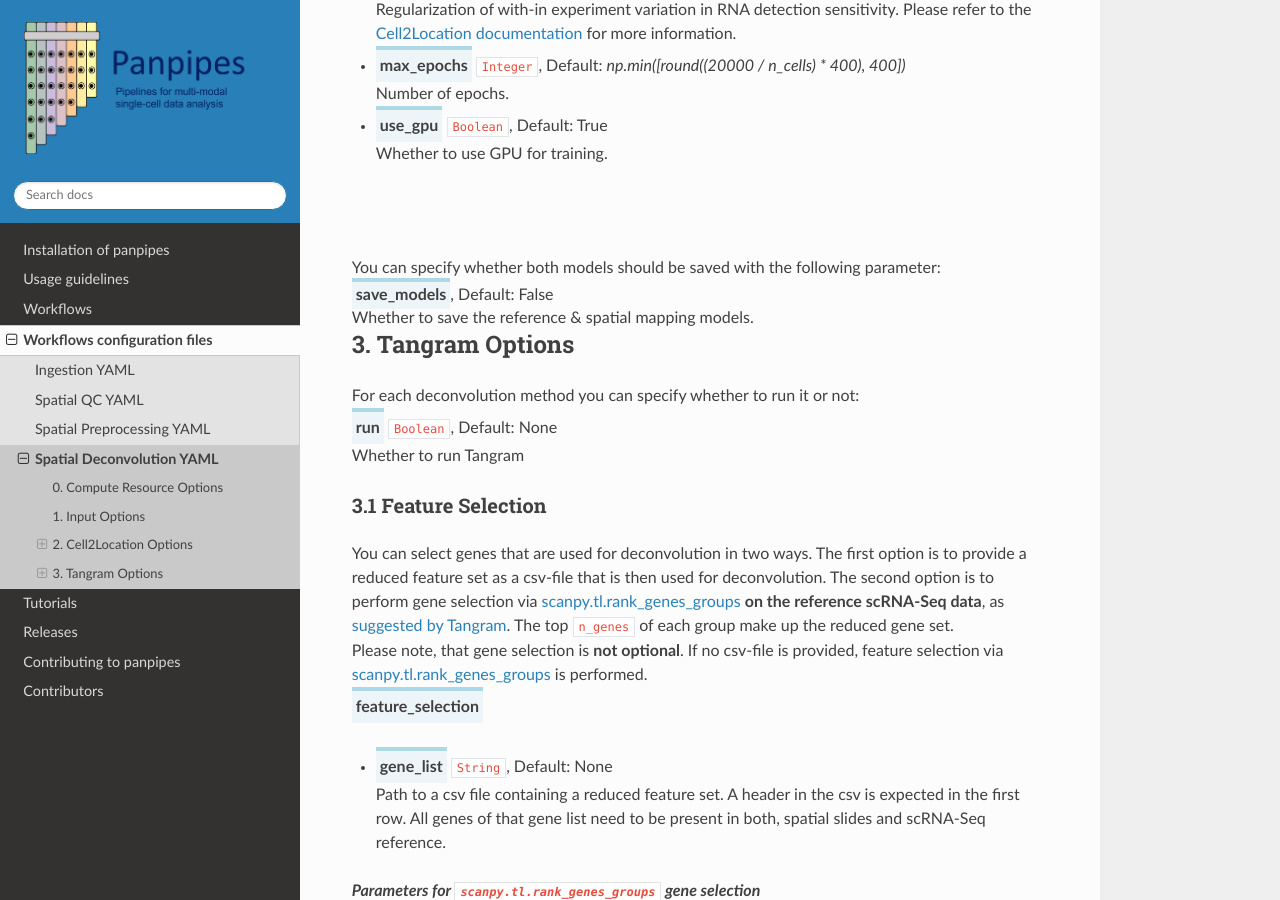
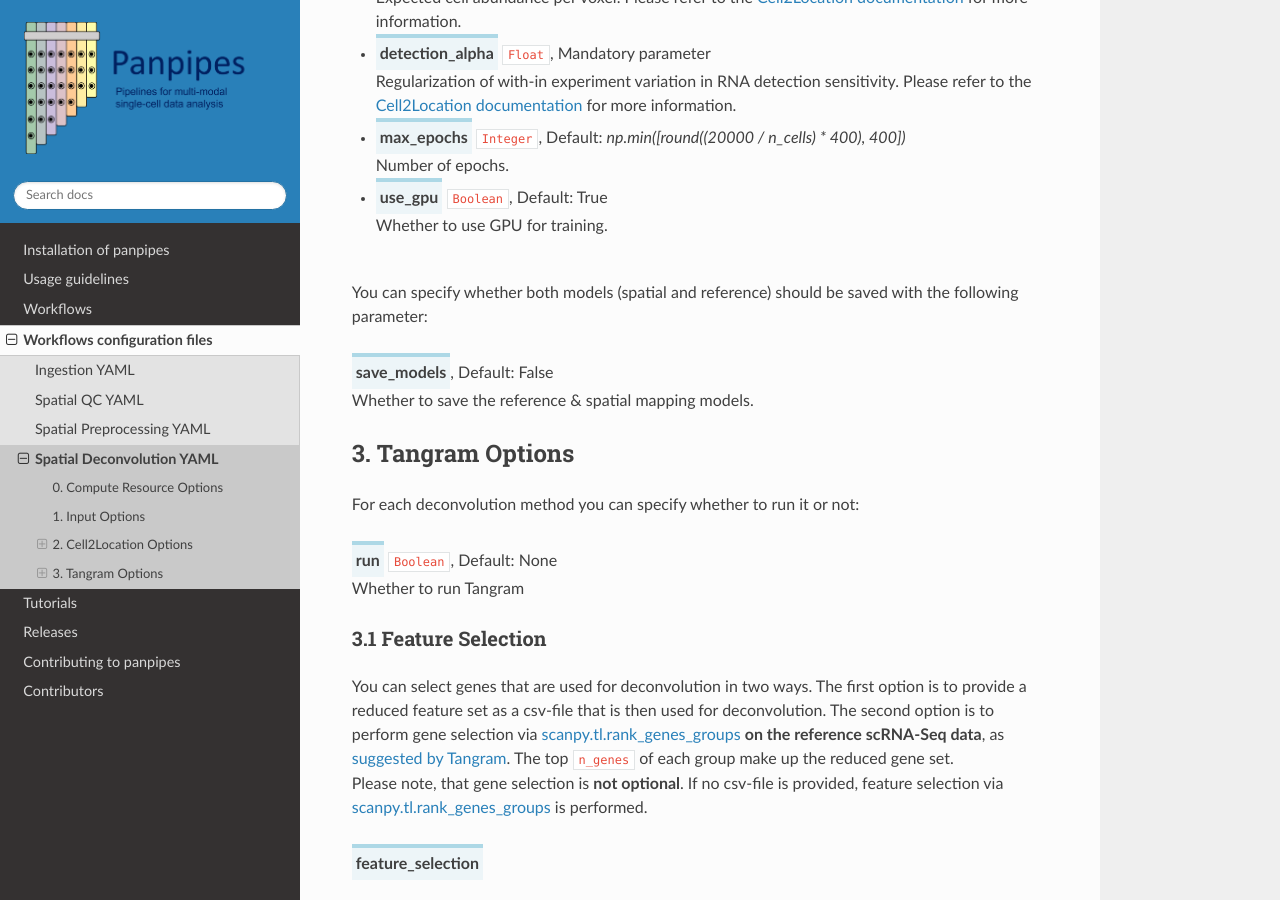
Before and after one commit to bio-la/panpipes-nextflow, a Sphinx documentation site: the page built from docs/yaml_docs/spatial_deconvolution.md, in a window 1280 px wide and 900 px high, scrolled down 3672 px. Built offline with Sphinx 7.4.7 and the Read the Docs theme 2.0.0, drawn with Linux system fonts in a browser that asks for light colours.

Commit message:
fix spaces

```diff
--- a/docs/yaml_docs/spatial_deconvolution.md
+++ b/docs/yaml_docs/spatial_deconvolution.md
@@ -47,6 +47,7 @@
 ## 1. Input Options
 With the `deconvolution_spatial` workflow, one or multiple spatial slides can be deconvoluted in one run. For that, a `MuData` object for each slide is expected, with the spatial data saved in `mdata.mod["spatial"]`. The spatial slides are deconvoluted **using the same reference**. For the reference, one `MuData` with the gene expression data saved in `mdata.mod["rna"]` is expected as input. Please note, that the same parameter setting is used for each slide. <br> For the **spatial** input, the workflow, therefore, reads in **all `.h5mu` objects of a directory** (see below). **The spatial and single-cell data thus need to be saved in different folders.**
 <br>
+
 <span class="parameter">input</span><br>
   - <span class="parameter">spatial</span> `String`, Mandatory parameter<br>
         Path to folder containing one or multiple `MuDatas` of spatial data. The pipeline is reading in all `MuData` files in that folder and assuming that they are `MuDatas` of spatial slides.
@@ -59,6 +60,7 @@
 
 For each deconvolution method you can specify whether to run it or not:
 <br>
+
 <span class="parameter">run</span> `Boolean`, Default: None<br>
     Whether to run Cell2location
 
@@ -67,6 +69,7 @@
 
 You can select genes that are used for deconvolution in two ways. The first option is to provide a reduced feature set as a csv-file that is then used for deconvolution. The second option is to perform gene selection [according to Cell2Location](https://cell2location.readthedocs.io/en/latest/cell2location.utils.filtering.html). <br> Please note, that gene selection is **not optional**. If no csv-file is provided, feature selection [according to Cell2Location.](https://cell2location.readthedocs.io/en/latest/cell2location.utils.filtering.html) is performed.
 <br>
+
 <span class="parameter">feature_selection</span><br>
   - <span class="parameter">gene_list</span> `String`, Default: None<br>
     Path to a csv file containing a reduced feature set. A header in the csv is expected in the first row. All genes of that gene list need to be present in both, spatial slides and scRNA-Seq reference.
@@ -138,10 +141,12 @@
     Whether to use GPU for training.
 
 
-###
 <br>
-You can specify whether both models should be saved with the following parameter:
+
+
+You can specify whether both models (spatial and reference) should be saved with the following parameter:
 <br>
+
 <span class="parameter">save_models</span>, Default: False<br>
     Whether to save the reference & spatial mapping models.
 
@@ -151,6 +156,7 @@
 
 For each deconvolution method you can specify whether to run it or not:
 <br>
+
 <span class="parameter">run</span> `Boolean`, Default: None<br>
     Whether to run Tangram
 
@@ -159,6 +165,7 @@
 
 You can select genes that are used for deconvolution in two ways. The first option is to provide a reduced feature set as a csv-file that is then used for deconvolution. The second option is to perform gene selection via [scanpy.tl.rank_genes_groups](https://scanpy.readthedocs.io/en/stable/generated/scanpy.tl.rank_genes_groups.html) **on the reference scRNA-Seq data**, as [suggested by Tangram](https://tangram-sc.readthedocs.io/en/latest/tutorial_sq_link.html#Pre-processing). The top `n_genes` of each group make up the reduced gene set. <br> Please note, that gene selection is **not optional**. If no csv-file is provided, feature selection via [scanpy.tl.rank_genes_groups](https://scanpy.readthedocs.io/en/stable/generated/scanpy.tl.rank_genes_groups.html) is performed.
 <br>
+
 <span class="parameter">feature_selection</span><br>
   - <span class="parameter">gene_list</span> `String`, Default: None<br>
     Path to a csv file containing a reduced feature set. A header in the csv is expected in the first row. All genes of that gene list need to be present in both, spatial slides and scRNA-Seq reference.
```
